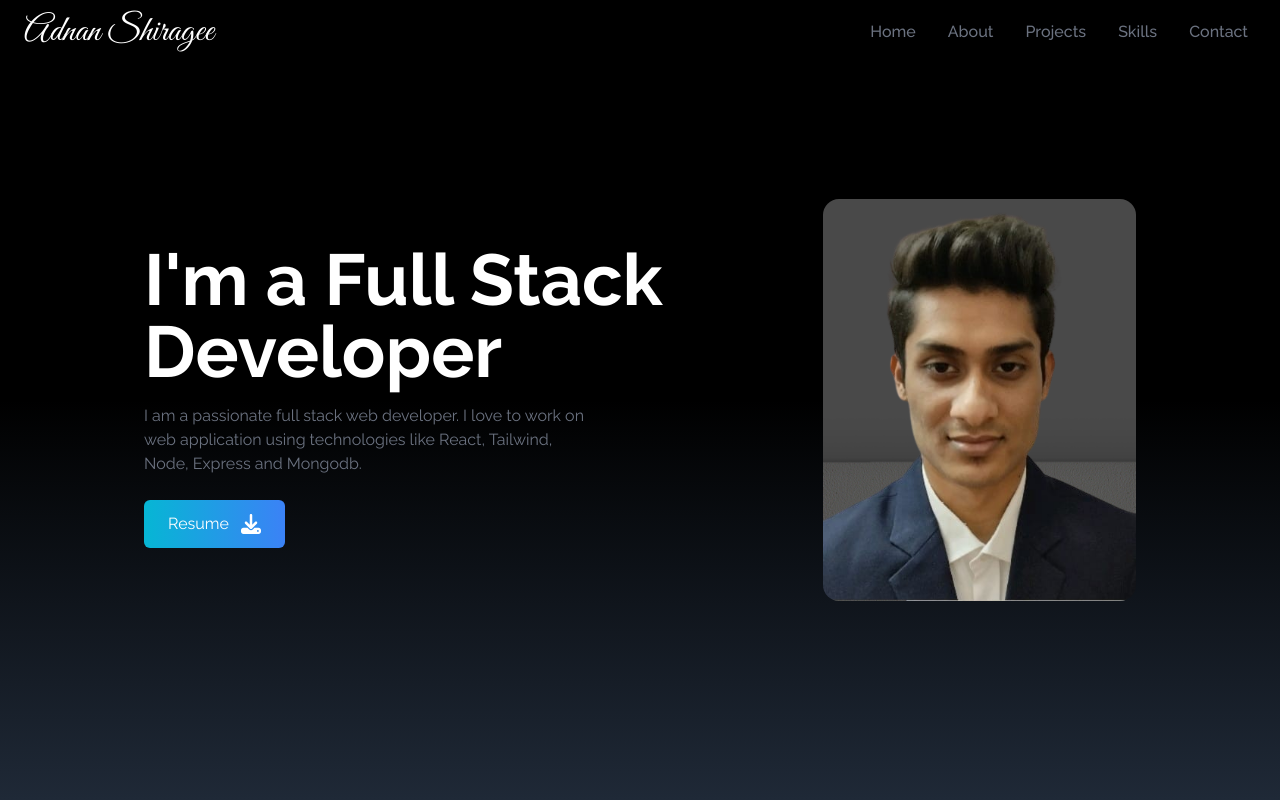
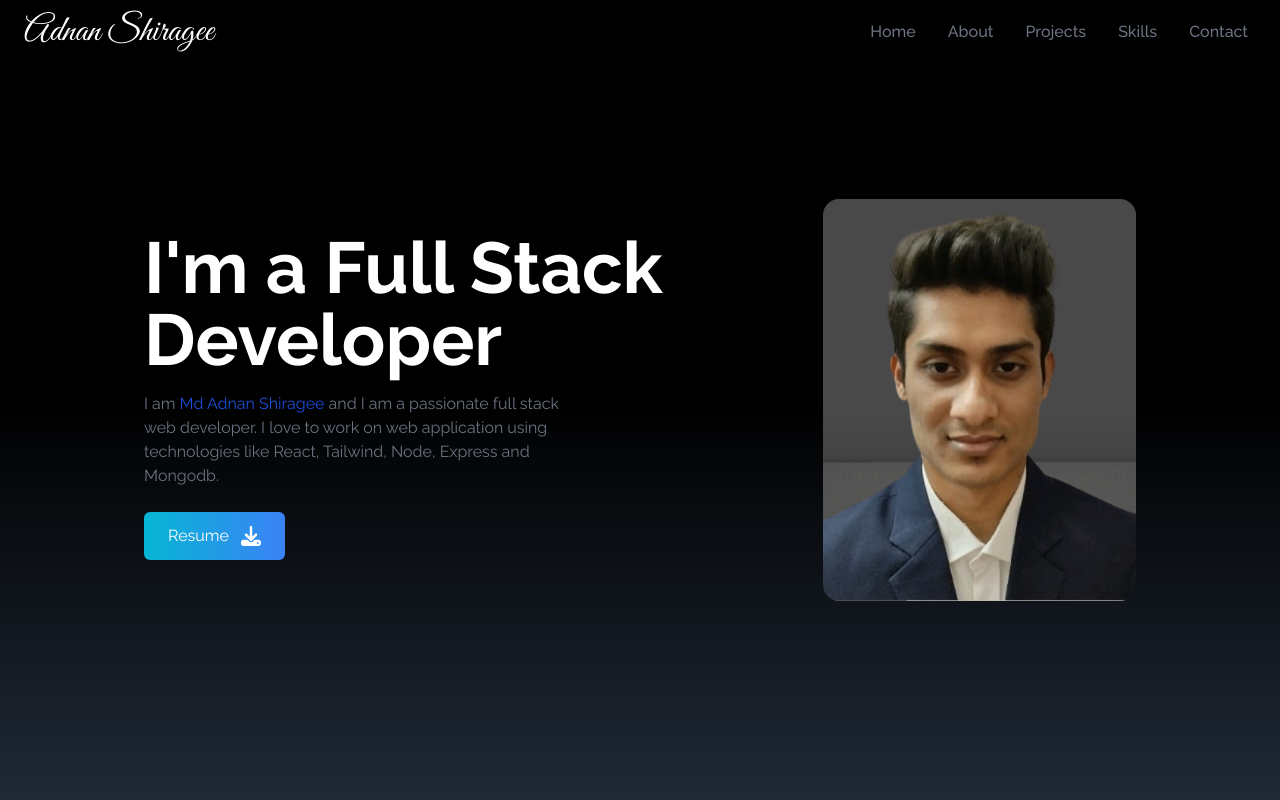
Before and after one commit to adnan2508/portfolio, a React (Vite) app: page / in a window 1280 px wide. Shown: the top 800 px of the page. Built offline with nearby package versions, Linux system fonts and the light colour scheme.

Commit message:
small changes

```diff
--- a/src/components/Home.jsx
+++ b/src/components/Home.jsx
@@ -1,6 +1,6 @@
 import React from "react";
 import img from "../assets/adnan.png";
-import { FaDownload  } from "react-icons/fa6";
+import { FaDownload } from "react-icons/fa6";
 
 const Home = () => {
   return (
@@ -14,16 +14,16 @@ const Home = () => {
             I'm a Full Stack Developer
           </h2>
           <p className="text-gray-500 py-4 max-w-md">
-            I am a passionate full stack web developer. I love to work on web
-            application using technologies like React, Tailwind, Node, Express
-            and Mongodb.
+            I am <span className="text-blue-700">Md Adnan Shiragee</span> and I am a passionate full stack web
+            developer. I love to work on web application using technologies like
+            React, Tailwind, Node, Express and Mongodb.
           </p>
           <div>
             <a href="../../public/MdAdnan_Shiragee.pdf" download={true}>
               <button className="group text-white w-fit px-6 py-3 my-2 flex gap-3 items-center rounded-md bg-gradient-to-r from-cyan-500 to-blue-500 cursor-pointer">
                 Resume
                 <span className="">
-                  <FaDownload  size={20} className="" />
+                  <FaDownload size={20} className="" />
                 </span>
               </button>
             </a>
```
